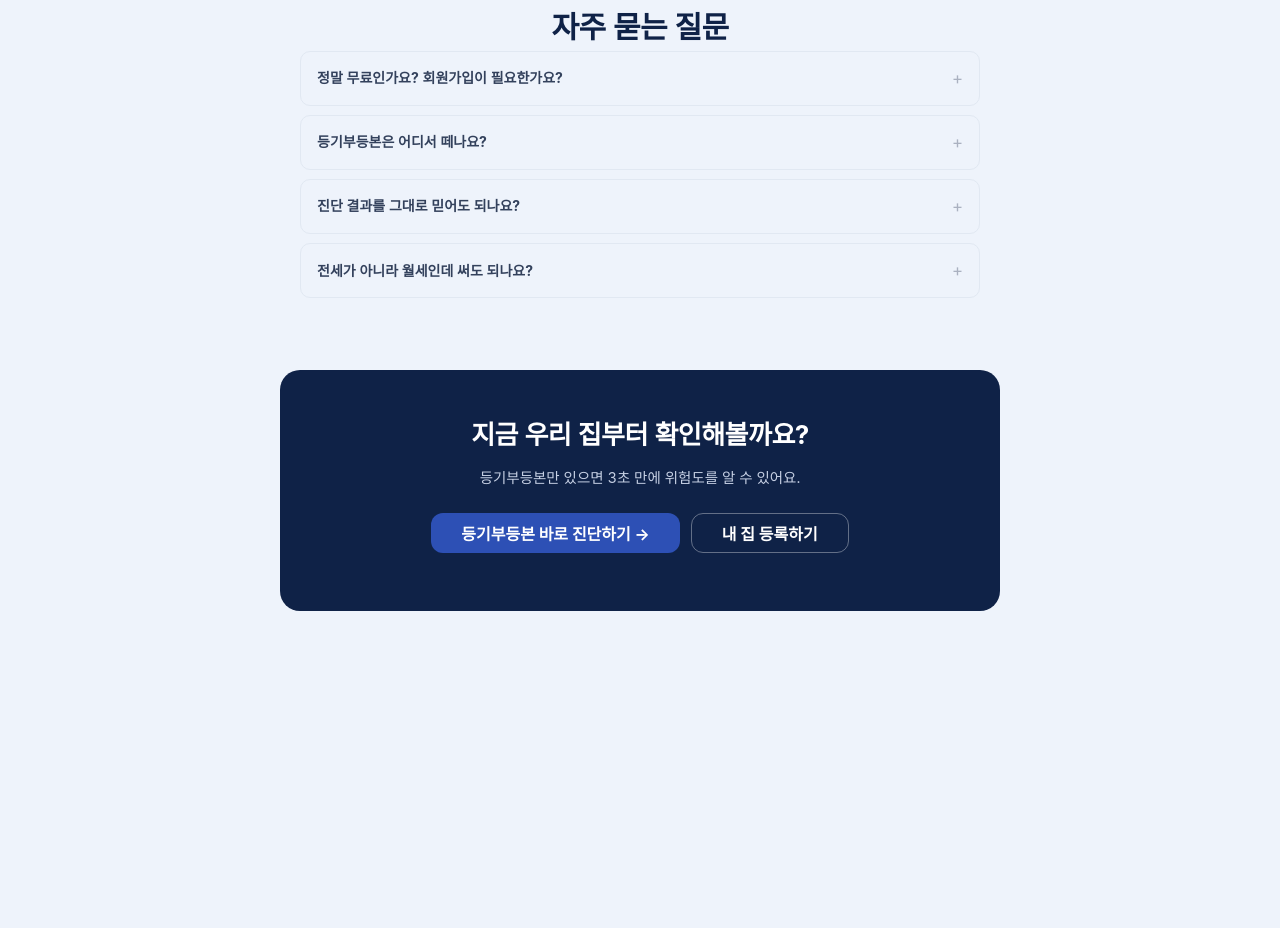
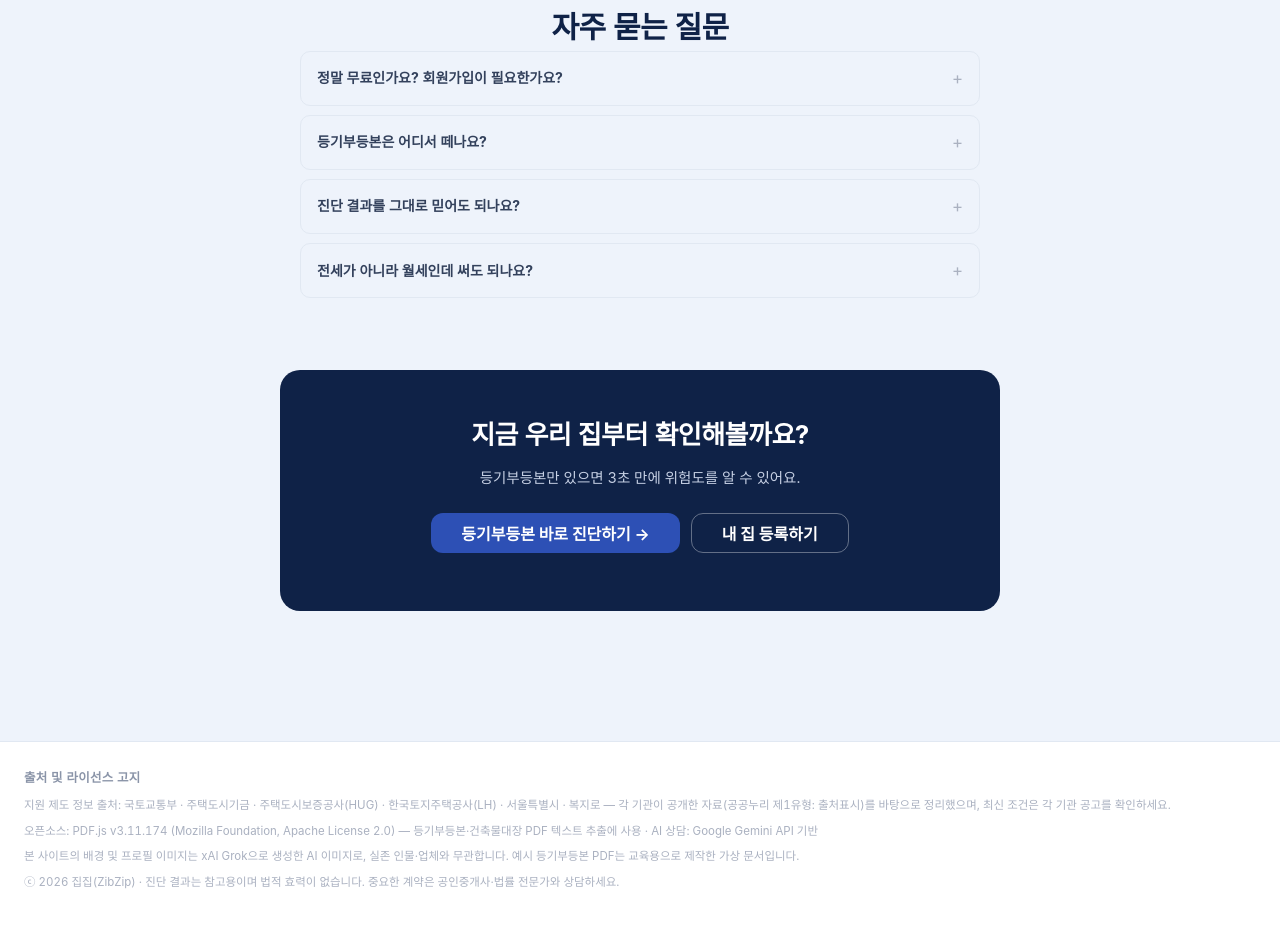
Before and after one commit to yunsulee2/jibjikim, a plain HTML site: page index.html in a window 1280 px wide. Shown: the part 1931-2859 px from the top of the page. Before the commit the page ends 2632 px from the top, so only its background shows below. Drawn offline with Linux system fonts and the light colour scheme.

Commit message:
출처·라이선스 고지 추가 (공공누리 출처표시, PDF.js Apache-2.0, Grok AI 이미지 표기)
- 전 화면 공통 푸터: 공공데이터 출처(국토부·HUG·LH 등), 오픈소스, AI 생성 이미지 고지
- README: 출처 및 라이선스 고지 섹션 (오픈소스 표 + 공공데이터 + AI·이미지·예시 데이터)

Co-Authored-By: Claude Fable 5 <noreply@anthropic.com>

```diff
--- a/index.html
+++ b/index.html
@@ -684,6 +684,13 @@
   .rv-attach-card{background:#F7F9FC;border:1px dashed #cdd5e1;border-radius:12px;padding:15px 17px;margin-top:14px}
   .rv-attach-card b{font-size:14px;color:var(--navy)}
   .rv-attach-card p{font-size:12.5px;color:var(--muted);margin:4px 0 10px;line-height:1.55}
+
+  /* ===== 출처·라이선스 푸터 ===== */
+  .site-footer{border-top:1px solid var(--line);background:#fff;margin-top:40px}
+  .site-footer .footer-inner{max-width:1280px;margin:0 auto;padding:26px 24px 30px}
+  .site-footer b{font-size:12.5px;color:var(--muted);display:block;margin-bottom:8px;letter-spacing:.02em}
+  .site-footer p{font-size:11.5px;color:var(--muted-2);line-height:1.7;margin:0 0 6px;word-break:keep-all}
+  @media(max-width:768px){.site-footer .footer-inner{padding:20px 16px calc(90px + env(safe-area-inset-bottom))}}
 </style>
 </head>
 <body>
@@ -1217,6 +1224,17 @@
     <div id="rvDetailView" style="display:none"></div>
   </section>
 </main>
+
+<!-- ============ 출처·라이선스 고지 ============ -->
+<footer class="site-footer">
+  <div class="footer-inner">
+    <b>출처 및 라이선스 고지</b>
+    <p>지원 제도 정보 출처: 국토교통부 · 주택도시기금 · 주택도시보증공사(HUG) · 한국토지주택공사(LH) · 서울특별시 · 복지로 — 각 기관이 공개한 자료(공공누리 제1유형: 출처표시)를 바탕으로 정리했으며, 최신 조건은 각 기관 공고를 확인하세요.</p>
+    <p>오픈소스: PDF.js v3.11.174 (Mozilla Foundation, Apache License 2.0) — 등기부등본·건축물대장 PDF 텍스트 추출에 사용 · AI 상담: Google Gemini API 기반</p>
+    <p>본 사이트의 배경 및 프로필 이미지는 xAI Grok으로 생성한 AI 이미지로, 실존 인물·업체와 무관합니다. 예시 등기부등본 PDF는 교육용으로 제작한 가상 문서입니다.</p>
+    <p>ⓒ 2026 집집(ZibZip) · 진단 결과는 참고용이며 법적 효력이 없습니다. 중요한 계약은 공인중개사·법률 전문가와 상담하세요.</p>
+  </div>
+</footer>
 
 <!-- ============ 리뷰 작성 모달 ============ -->
 <div class="overlay" id="rvWriteOverlay" style="display:none">
```
Also changed, not shown: 1 other file.
